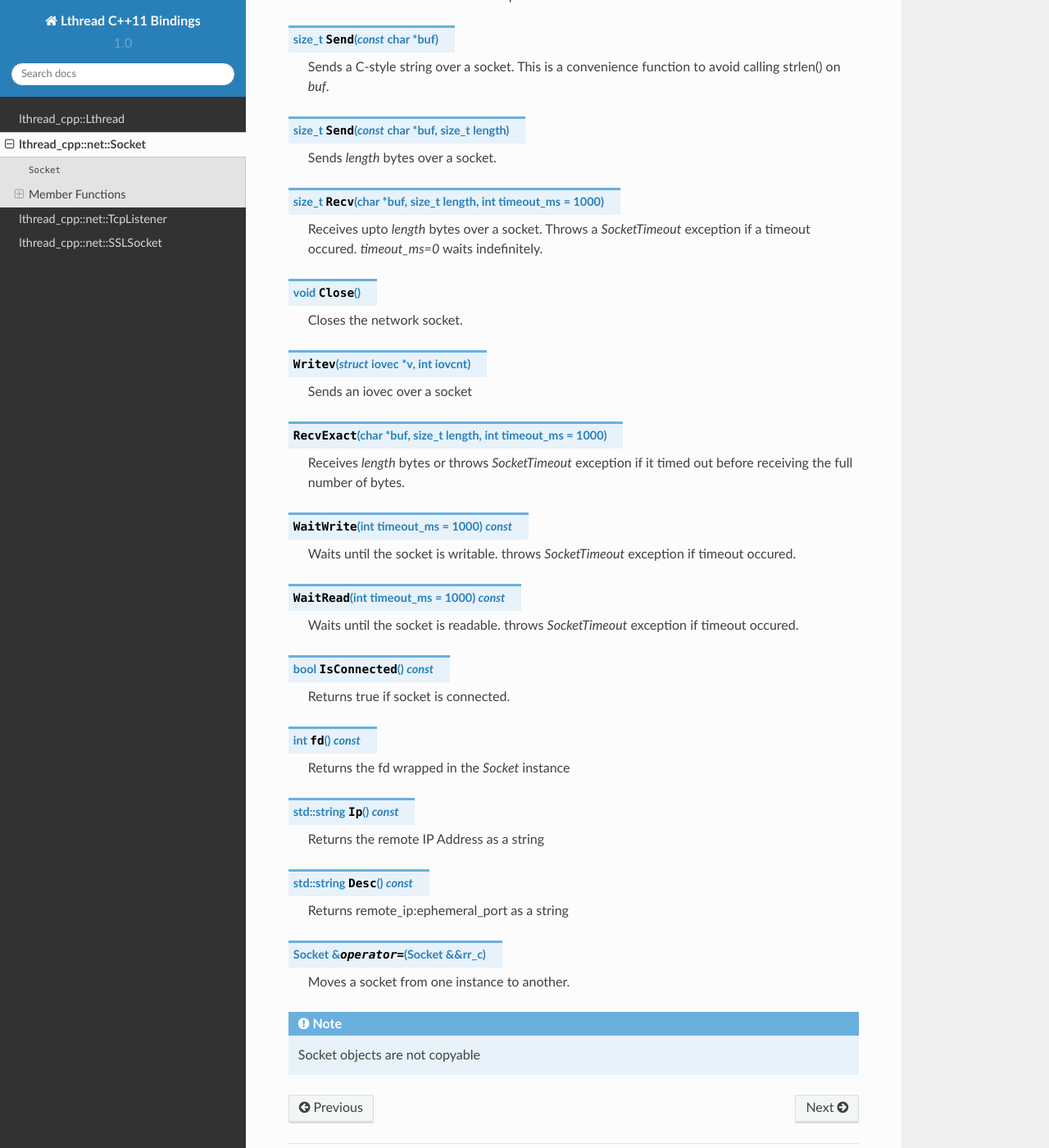
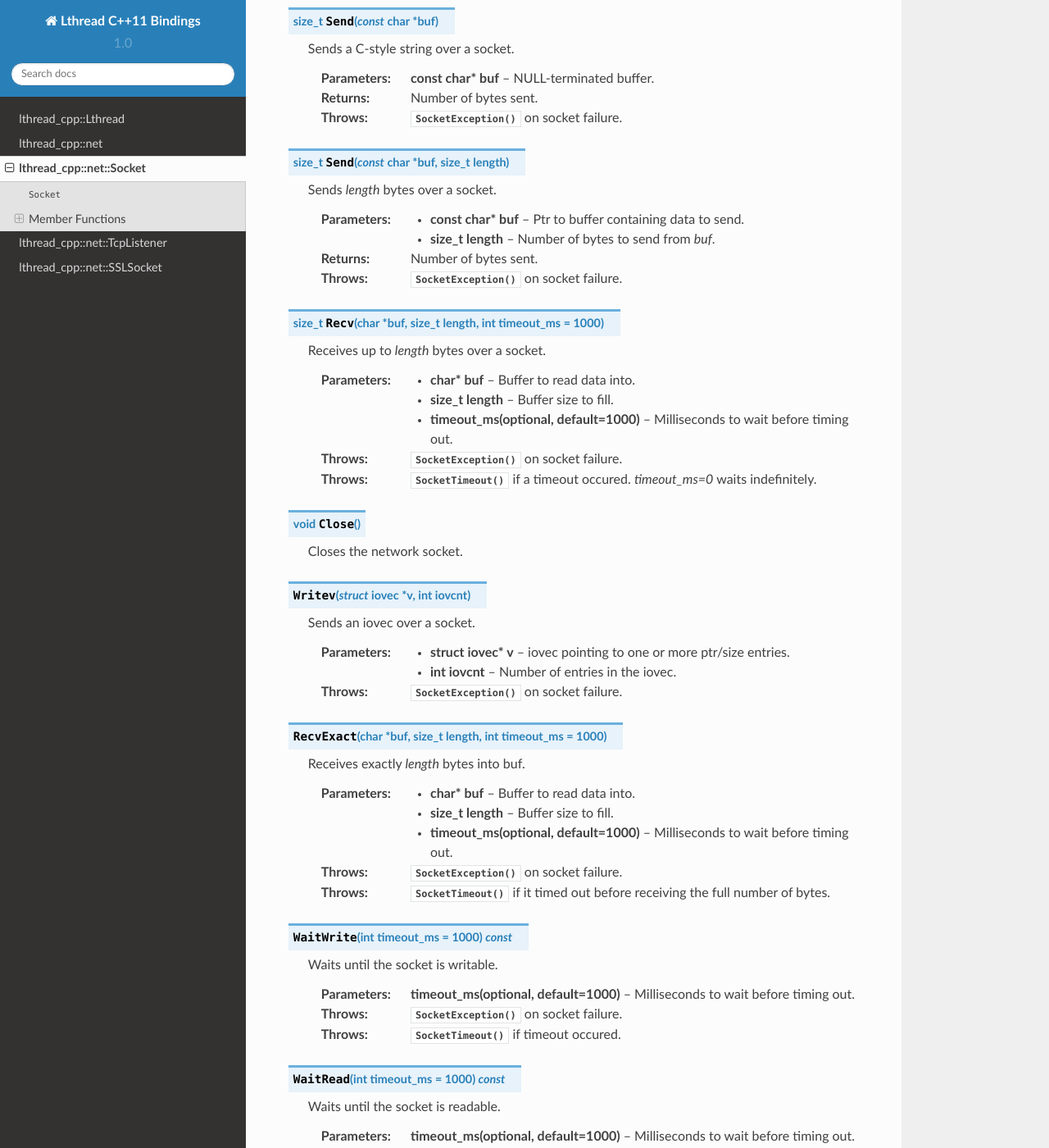
Before and after one commit to halayli/lthread_cpp, a Sphinx documentation site: the page built from docs/socket.rst, in a window 1280 px wide and 1400 px high, scrolled down 386 px. Shown: the whole window at 82% size. Built offline with Sphinx 7.4.7 and the Read the Docs theme 2.0.0, drawn with Linux system fonts in a browser that asks for light colours; some of the changed text lies outside the part shown.

Commit message:
improving docs

```diff
--- a/docs/index.rst
+++ b/docs/index.rst
@@ -2,9 +2,9 @@ User Documentation
 ------------------
 
 .. toctree::
-    :maxdepth: 2
 
     lthread
+    net_functions
     socket
     listener
     ssl
--- a/docs/socket.rst
+++ b/docs/socket.rst
@@ -1,77 +1,123 @@
 lthread_cpp::net::Socket
-------------------------
+========================
+
+.. cpp:namespace:: lthread_cpp
 
 .. cpp:class:: Socket
 
-A wrapper around lthread's socket calls. `Socket` instance is returned by [TcpConnect](socket.md#tcp-connect) and [TcpListener::Accept](listener.md) and cannot be constructed on its own.
+A wrapper around lthread's socket calls. `Socket` instance is returned by :cpp:class:`TcpConnect` and :cpp:class:`TcpListener` and cannot be constructed on its own.
 
 Member Functions
-================
+----------------
 
 These functions reflect their lthread equivalent and are to be called from inside lthreads.
 
 .. cpp:function:: size_t Send(const char* buf)
 
-   Sends a C-style string over a socket. This is a convenience function to avoid calling strlen() on `buf`.
+    Sends a C-style string over a socket.
+
+    :param const char* buf: NULL-terminated buffer.
+
+    :return: Number of bytes sent.
+    :throws: :cpp:class:`SocketException()` on socket failure.
 
 .. cpp:function:: size_t Send(const char* buf, size_t length)
 
-   Sends `length` bytes over a socket.
+    Sends `length` bytes over a socket.
+
+    :param const char\* buf: Ptr to buffer containing data to send.
+    :param size_t length: Number of bytes to send from `buf`.
+
+    :return: Number of bytes sent.
+    :throws: :cpp:class:`SocketException()` on socket failure.
 
 .. cpp:function:: size_t Recv(char* buf, size_t length, int timeout_ms=1000)
 
-   Receives upto `length` bytes over a socket. Throws a `SocketTimeout` exception if a timeout occured. `timeout_ms=0` waits indefinitely.
+    Receives up to `length` bytes over a socket.
+
+    :param char* buf: Buffer to read data into.
+    :param size_t length: Buffer size to fill.
+    :param timeout_ms(optional, default=1000): Milliseconds to wait before timing out.
+
+    :throws: :cpp:class:`SocketException()` on socket failure.
+    :throws: :cpp:class:`SocketTimeout()` if a timeout occured. `timeout_ms=0` waits indefinitely.
 
 .. cpp:function:: void Close()
 
-   Closes the network socket.
+    Closes the network socket.
 
 .. cpp:function:: Writev(struct iovec* v, int iovcnt)
 
-   Sends an iovec over a socket
+    Sends an iovec over a socket.
+
+    :param struct iovec* v: iovec pointing to one or more ptr/size entries.
+    :param int iovcnt: Number of entries in the iovec.
+
+    :throws: :cpp:class:`SocketException()` on socket failure.
 
 .. cpp:function:: RecvExact(char* buf, size_t length, int timeout_ms=1000)
 
-   Receives `length` bytes or throws `SocketTimeout` exception if it timed out before receiving the full number of bytes.
+    Receives exactly `length` bytes into buf.
+
+    :param char* buf: Buffer to read data into.
+    :param size_t length: Buffer size to fill.
+    :param timeout_ms(optional, default=1000): Milliseconds to wait before timing out.
+
+    :throws: :cpp:class:`SocketException()` on socket failure.
+    :throws: :cpp:class:`SocketTimeout()` if it timed out before receiving the full number of bytes.
 
 .. cpp:function:: WaitWrite(int timeout_ms=1000) const
 
-   Waits until the socket is writable. throws `SocketTimeout` exception if timeout occured.
+    Waits until the socket is writable.
+
+    :param timeout_ms(optional, default=1000): Milliseconds to wait before timing out.
+
+    :throws: :cpp:class:`SocketException()` on socket failure.
+    :throws: :cpp:class:`SocketTimeout()` if timeout occured.
 
 .. cpp:function:: WaitRead(int timeout_ms=1000) const
 
-   Waits until the socket is readable. throws `SocketTimeout` exception if timeout occured.
+    Waits until the socket is readable.
+
+    :param timeout_ms(optional, default=1000): Milliseconds to wait before timing out.
+
+    :throws: :cpp:class:`SocketException()` on socket failure.
+    :throws: :cpp:class:`SocketTimeout()` if timeout occured.
 
 .. cpp:function:: bool IsConnected() const
 
-   Returns true if socket is connected.
+    Returns true if socket is connected.
 
 .. cpp:function:: int fd() const
 
-   Returns the fd wrapped in the `Socket` instance
+    Returns the fd wrapped in the :cpp:class:`Socket()` instance.
 
 .. cpp:function:: std::string Ip() const
 
-   Returns the remote IP Address as a string
+    Returns the remote IP Address as a string.
+
+    :return: string containing IP address.
 
 .. cpp:function:: std::string Desc() const
 
-   Returns remote_ip:ephemeral_port as a string
+    Returns remote_ip:ephemeral_port as a string
 
 .. cpp:function:: Socket& operator=(Socket&& rr_c)
 
-   Moves a socket from one instance to another.
+    Moves a socket from one instance to another.
 
 .. note:: Socket objects are not copyable
 
 .. code-block:: cpp
-	void Run()
-	{
-	  Socket s = TcpConnect("127.0.0.1", 80);
-	  s.Send("GET / HTTP/1.1\r\n\r\n");
 
-	  char response[1024];
-	  s.Recv(response, 1024);
-	  // s closes as it goes out of scope
-	}
+    void Run()
+    {
+     Socket s = TcpConnect("127.0.0.1", 80);
+     s.Send("GET / HTTP/1.1\r\n\r\n");
+
+     char response[1024];
+     s.Recv(response, 1024);
+     // s closes as it goes out of scope
+    }
+
 ::
```
Also changed, not shown: docs/listener.rst (+17 -6 lines), docs/lthread.rst (+5 -2 lines), docs/net_functions.rst (added, +22 -0 lines), docs/source/index.rst (deleted, +0 -21 lines), docs/ssl.rst (+44 -20 lines), 1 other file.
